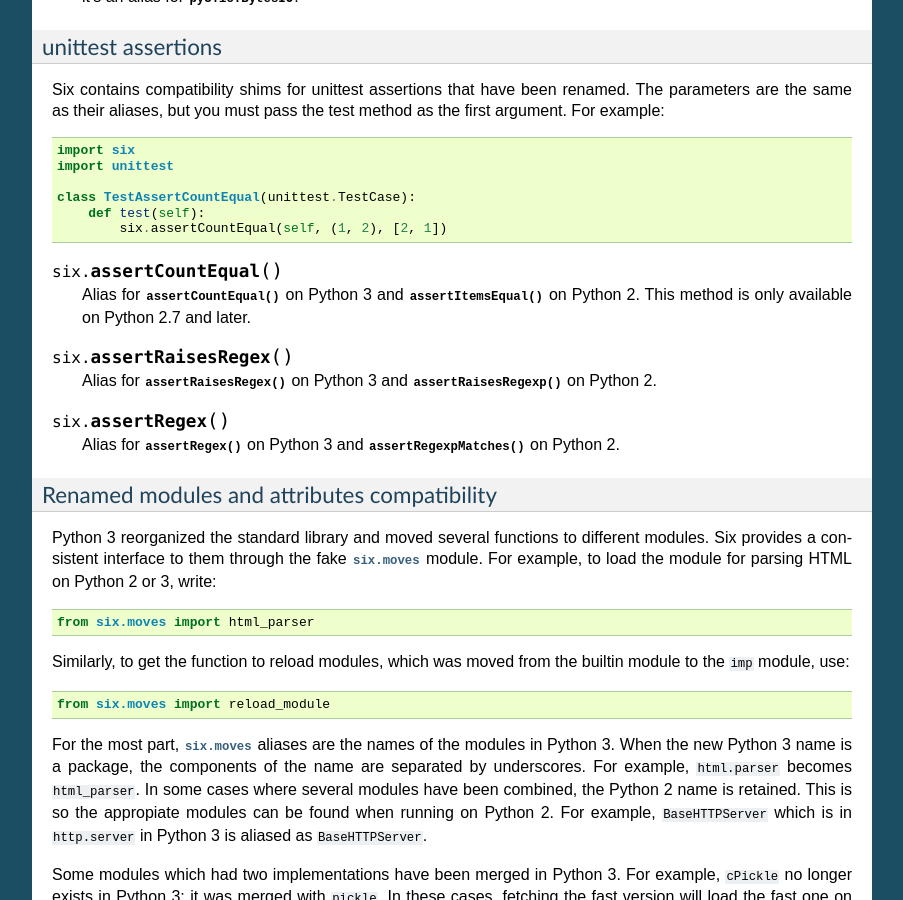
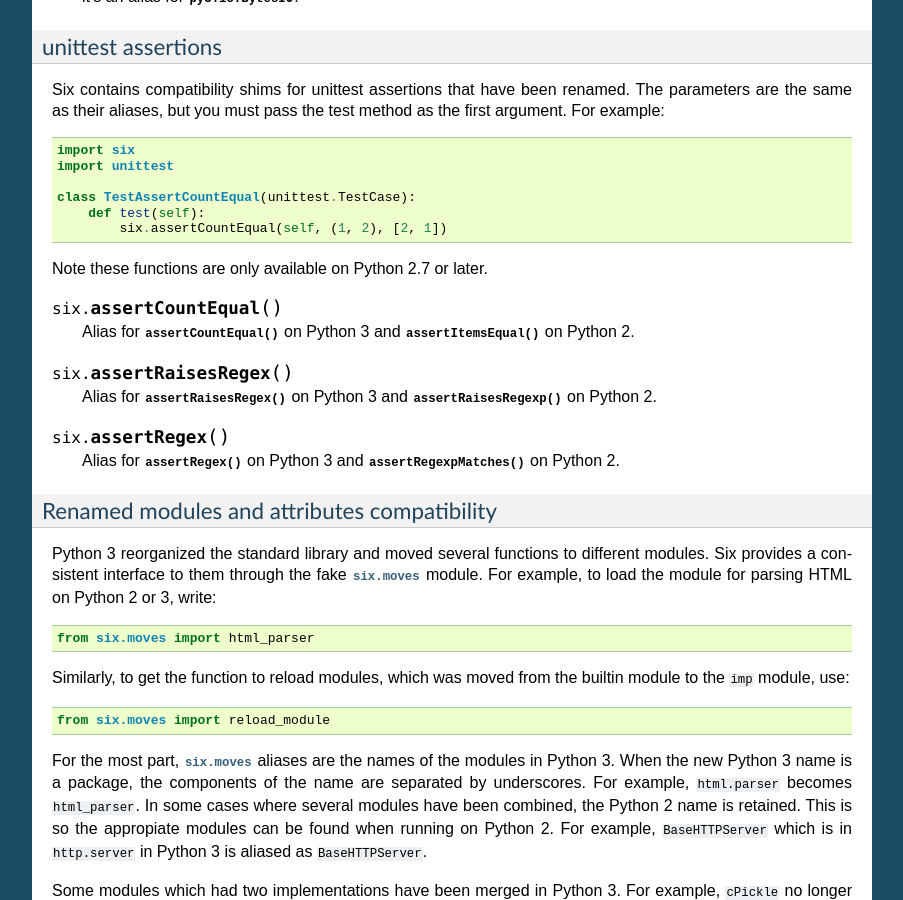
Before and after one commit to benjaminp/six, a Sphinx documentation site: the page built from documentation/index.rst, in a window 1280 px wide and 900 px high, scrolled down 5873 px. Shown: the whole window, without its empty margins (198-1101 px from the left). Built offline with Sphinx 7.4.7, drawn with Linux system fonts in a browser that asks for light colours.

Commit message:
note that the unittest asertion methods are only available on 2.7 and later

```diff
--- a/documentation/index.rst
+++ b/documentation/index.rst
@@ -451,12 +451,12 @@
         def test(self):
             six.assertCountEqual(self, (1, 2), [2, 1])
 
+Note these functions are only available on Python 2.7 or later.
 
 .. function:: assertCountEqual()
 
    Alias for :meth:`~py3:unittest.TestCase.assertCountEqual` on Python 3 and
-   :meth:`~py2:unittest.TestCase.assertItemsEqual` on Python 2.  This method is
-   only available on Python 2.7 and later.
+   :meth:`~py2:unittest.TestCase.assertItemsEqual` on Python 2.
 
 .. function:: assertRaisesRegex()
 
```
